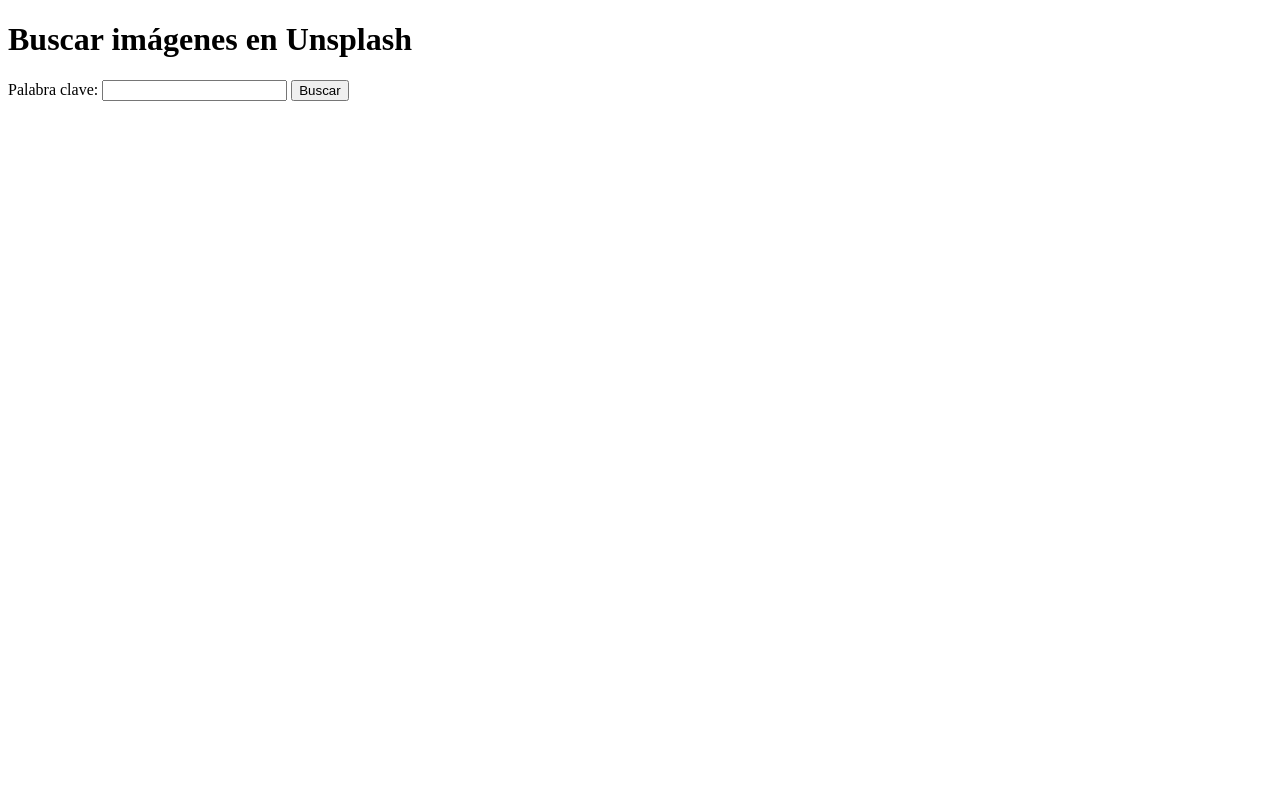
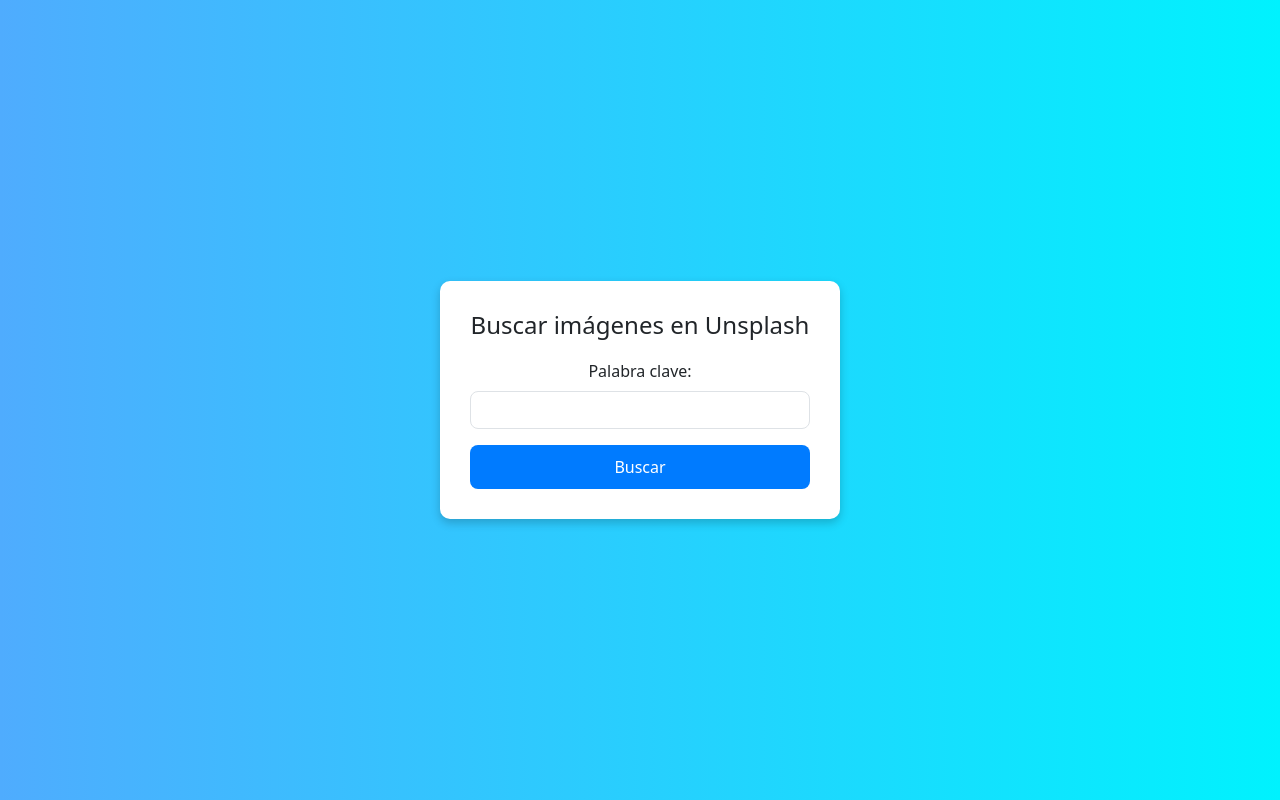
Before and after one commit to SergioQ79/conectApiML, a Flask app: page / in a window 1280 px wide. Run offline with Flask 3, Linux system fonts and the light colour scheme.

Commit message:
Update index.html

```diff
--- a/templates/index.html
+++ b/templates/index.html
@@ -1,16 +1,61 @@
 <!DOCTYPE html>
- <html lang="en">
+<html lang="es">
 <head>
     <meta charset="UTF-8">
     <meta name="viewport" content="width=device-width, initial-scale=1.0">
     <title>Búsqueda de Imágenes - Unsplash</title>
+    <link href="https://cdn.jsdelivr.net/npm/bootstrap@5.3.0/dist/css/bootstrap.min.css" rel="stylesheet">
+    <style>
+        body {
+            background: linear-gradient(to right, #4facfe, #00f2fe);
+            height: 100vh;
+            display: flex;
+            justify-content: center;
+            align-items: center;
+        }
+        .search-container {
+            background: white;
+            padding: 30px;
+            border-radius: 10px;
+            box-shadow: 0px 4px 10px rgba(0, 0, 0, 0.2);
+            text-align: center;
+            max-width: 400px;
+            width: 100%;
+        }
+        h1 {
+            font-size: 1.5rem;
+            margin-bottom: 20px;
+        }
+        .form-control {
+            border-radius: 8px;
+        }
+        .btn-search {
+            background-color: #007bff;
+            color: white;
+            padding: 10px;
+            border: none;
+            border-radius: 8px;
+            width: 100%;
+            transition: 0.3s;
+        }
+        .btn-search:hover {
+            background-color: #0056b3;
+        }
+    </style>
 </head>
 <body>
+
+<div class="search-container">
     <h1>Buscar imágenes en Unsplash</h1>
     <form action="/search" method="post">
-         <label for="keyword">Palabra clave:</label>
-         <input type="text" id="keyword" name="keyword" required>
-         <button type="submit">Buscar</button>
+        <div class="mb-3">
+            <label for="keyword" class="form-label">Palabra clave:</label>
+            <input type="text" id="keyword" name="keyword" class="form-control" required>
+        </div>
+        <button type="submit" class="btn-search">Buscar</button>
     </form>
+</div>
+
+<script src="https://cdn.jsdelivr.net/npm/bootstrap@5.3.0/dist/js/bootstrap.bundle.min.js"></script>
 </body>
 </html>
```
Lines whose indentation alone changed are shown as unchanged.
